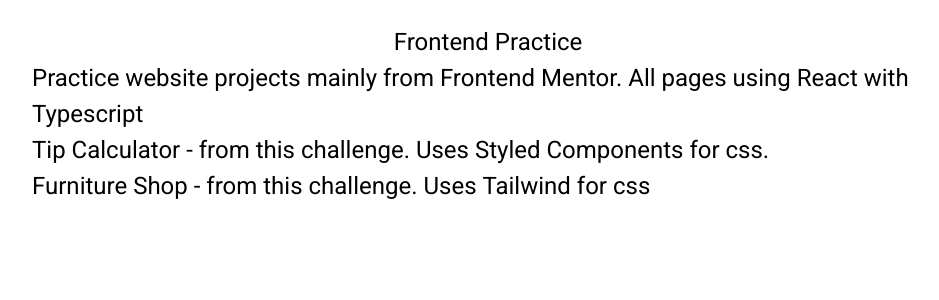
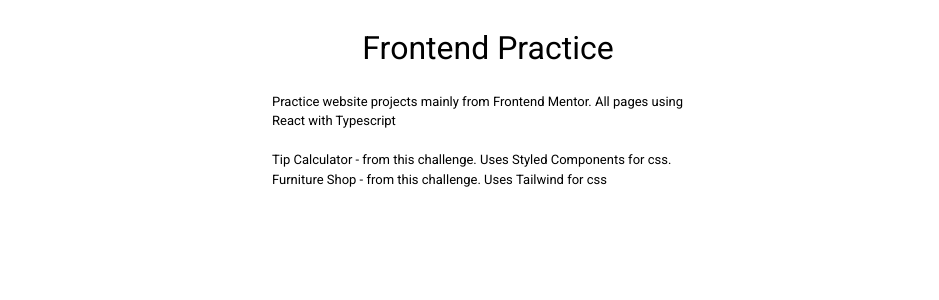
Before and after one commit to puyanwei/fe-practice, a React (Create React App) app: page / in a window 1280 px wide. Shown: the top 300 px of the page, without its empty margins (152-1091 px from the left). Built offline with nearby package versions, Linux system fonts and the light colour scheme.

Commit message:
Updated homepage

```diff
--- a/src/pages/HomePage.tsx
+++ b/src/pages/HomePage.tsx
@@ -4,12 +4,15 @@
 const HomePage = () => {
   return (
     <Layout>
-      <h1 className="center">Frontend Practice</h1>
-      <p>
+      <h1 className="center title">Frontend Practice</h1>
+      <br />
+      <p className="text-sm">
         Practice website projects mainly from&nbsp;
         <a href="https://www.frontendmentor.io/">Frontend Mentor</a>. All pages
         using React with Typescript
       </p>
+      <br />
+      <div className="project-list">
         <Link to="/tip-calculator">Tip Calculator</Link> - from&nbsp;
         <a href="https://www.frontendmentor.io/challenges/tip-calculator-app-ugJNGbJUX">
           this
@@ -23,15 +26,25 @@
         </a>
         &nbsp;challenge. Uses&nbsp;
         <a href="https://tailwindcss.com/">Tailwind</a>&nbsp;for css
+      </div>
     </Layout>
   );
 };
 
 const Layout = styled.div`
-  font-family: 'Roboto', sans-serif;
-  max-width: 40rem;
+  max-width: 20rem;
   margin: 1rem auto;
   padding: 0 1rem;
+  font-family: 'Roboto', sans-serif;
+  font-size: small;
+
+  > .title {
+    font-size: xx-large;
+  }
+
+  .project-list {
+    font-size: small;
+  }
 `;
 
 export default HomePage;
```
Lines whose indentation alone changed are shown as unchanged.
